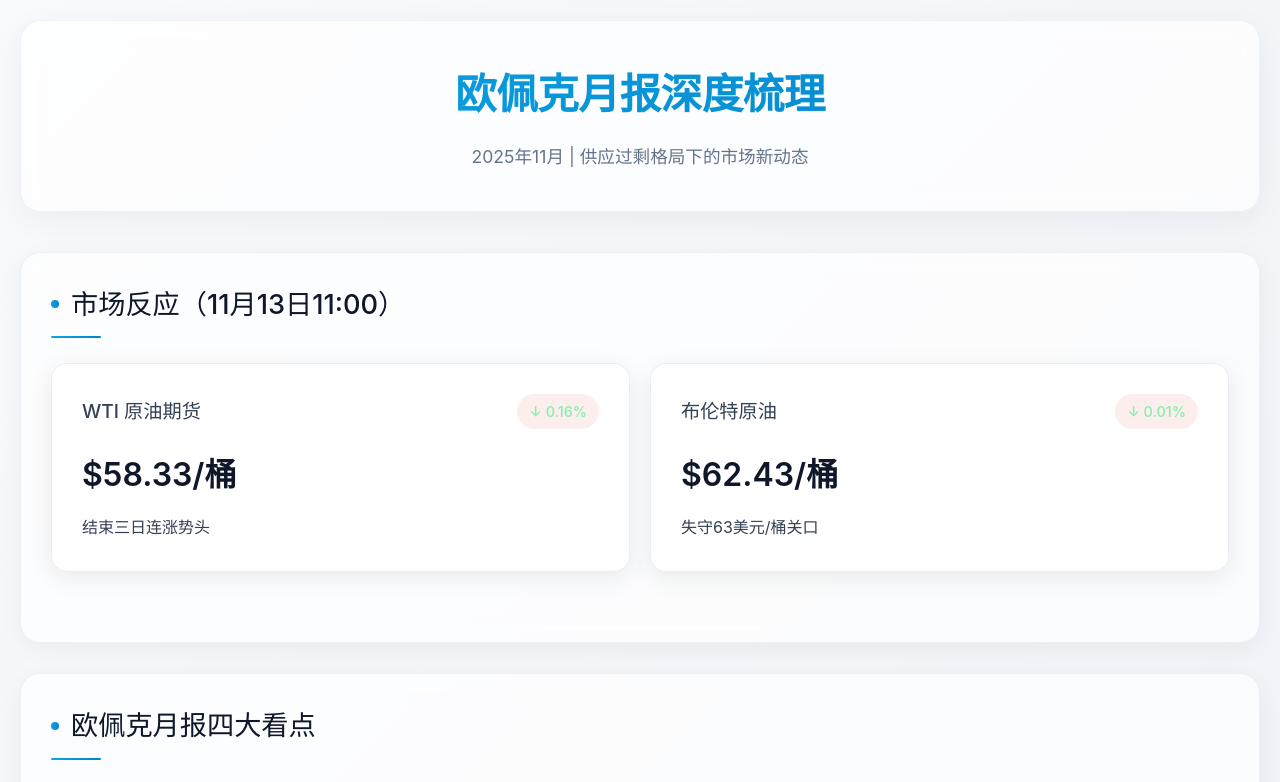
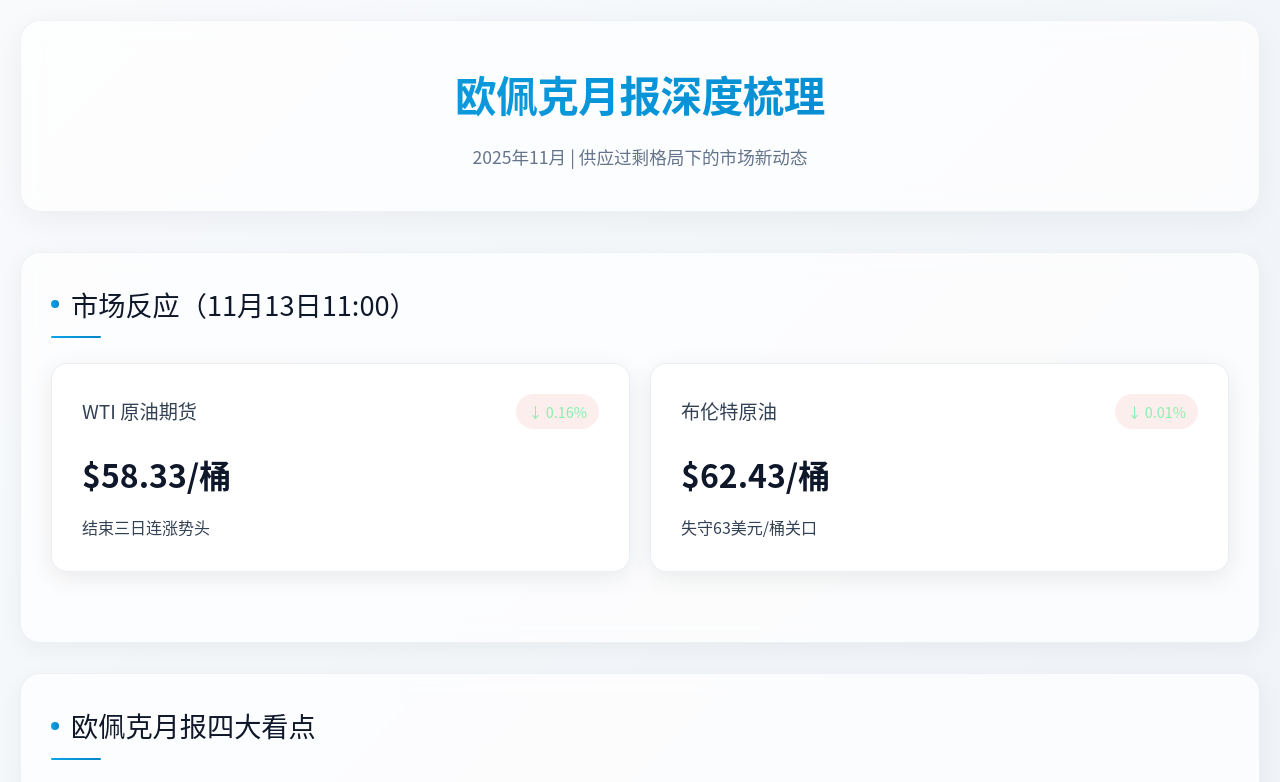
Before and after one commit to anderseric123/marco.github.io, a plain HTML site: page index.html in a window 1280 px wide. Shown: the top 782 px of the page. Drawn offline with nearby package versions, Linux system fonts and the light colour scheme.

Commit message:
Change font family to Source Han Sans

```diff
--- a/index.html
+++ b/index.html
@@ -13,7 +13,7 @@
         }
 
         body {
-            font-family: -apple-system, BlinkMacSystemFont, 'Segoe UI', 'PingFang SC', 'Hiragino Sans GB', 'Microsoft YaHei', sans-serif;
+            font-family: 'Source Han Sans', 'Noto Sans CJK SC', sans-serif;
             background: linear-gradient(135deg, #f8fafc 0%, #e2e8f0 100%);
             min-height: 100vh;
             color: #334155;
```
